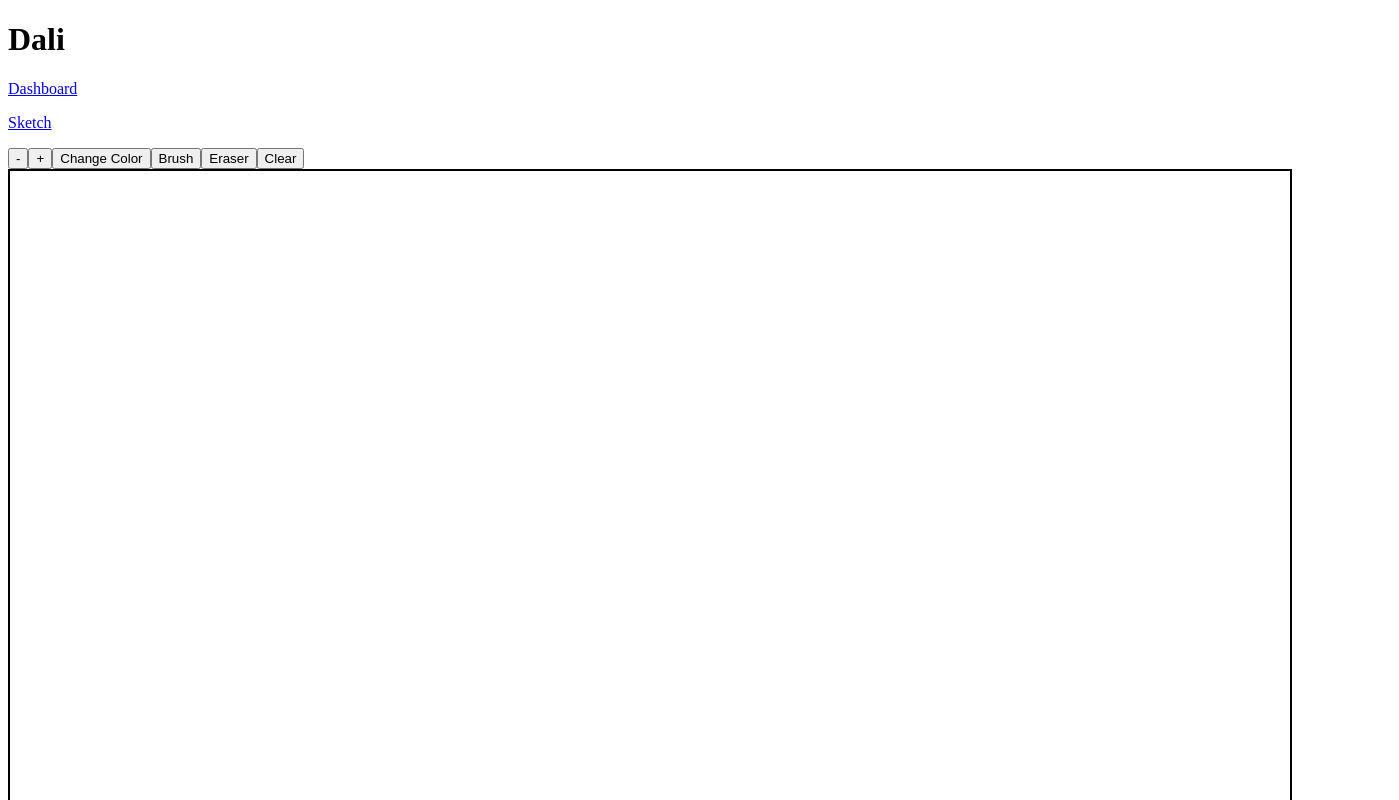
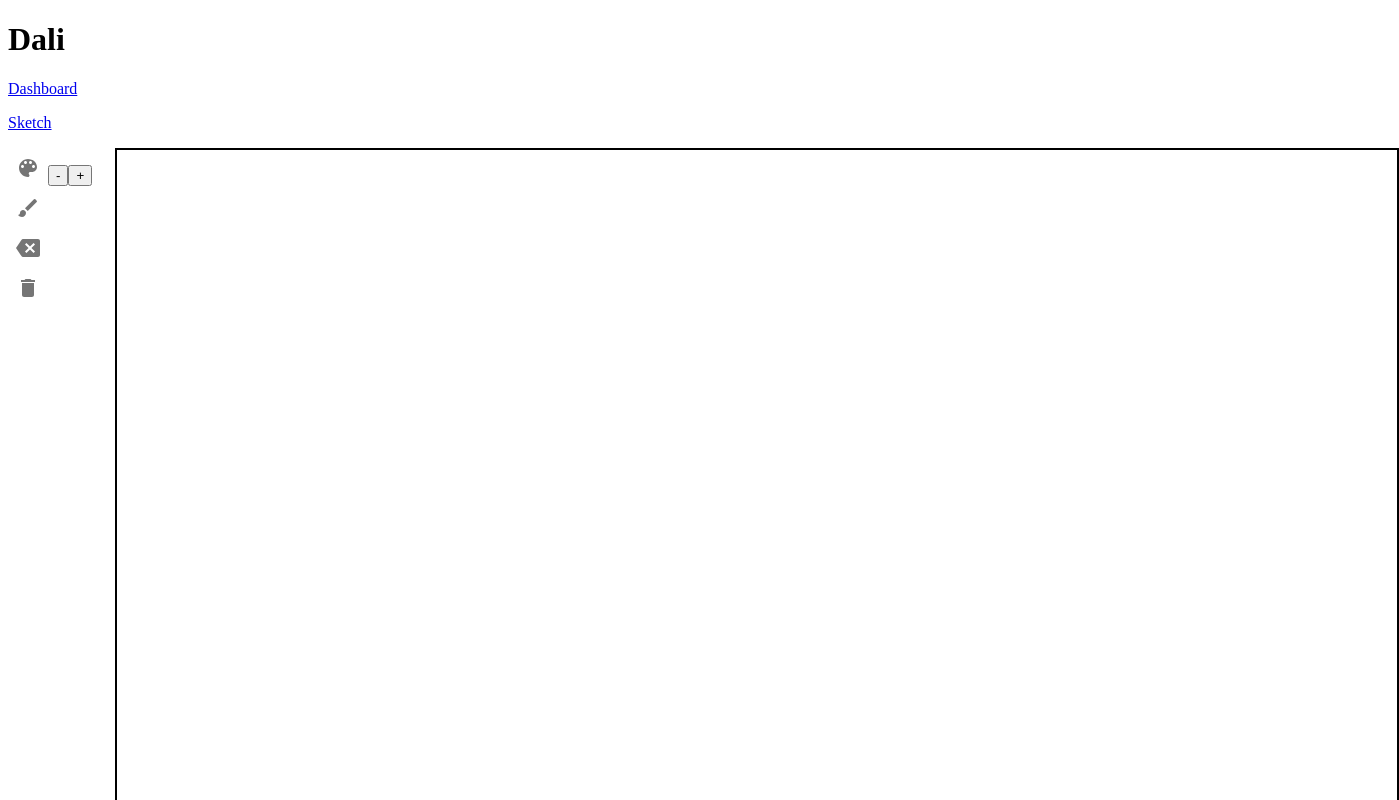
Before and after one commit to dimassudjito/dali, a React (Create React App) app in the folder frontend/: page /sketch in a window 1280 px wide. Shown: the top 800 px of the page, 1399 px wide, since content can reach past the window. Built offline with nearby package versions, Linux system fonts and the light colour scheme.

Commit message:
get button icons vertically

```diff
--- a/frontend/src/pages/Sketch.tsx
+++ b/frontend/src/pages/Sketch.tsx
@@ -1,4 +1,11 @@
 import React, { useState, useEffect, useRef } from 'react'
+import { Box, Grid, ButtonGroup, IconButton } from '@mui/material'
+import {
+  ColorLens as ColorLensIcon,
+  Brush as BrushIcon,
+  Backspace as BackspaceIcon,
+  Delete as DeleteIcon
+} from '@mui/icons-material'
 
 export const Sketch: React.FC = () => {
   const [isDrawing, setIsDrawing] = useState(false)
@@ -104,13 +111,27 @@ export const Sketch: React.FC = () => {
   }, [])
 
   return (
-    <div>
+    <Box>
+      <Grid container spacing={2}>
+        <Grid item xs={12} md={1}>
+          <ButtonGroup orientation="vertical">
+            <IconButton onClick={changeColor}>
+              <ColorLensIcon />
+            </IconButton>
+            <IconButton onClick={getBrush}>
+              <BrushIcon />
+            </IconButton>
+            <IconButton onClick={getEraser}>
+              <BackspaceIcon />
+            </IconButton>
+            <IconButton onClick={clearCanvas}>
+              <DeleteIcon />
+            </IconButton>
+          </ButtonGroup>
           <button onClick={decreaseBrushSize}>-</button>
           <button onClick={increaseBrushSize}>+</button>
-      <button onClick={changeColor}>Change Color</button>
-      <button onClick={getBrush}>Brush</button>
-      <button onClick={getEraser}>Eraser</button>
-      <button onClick={clearCanvas}>Clear</button>
+        </Grid>
+        <Grid item xs={12} md={11}>
           <canvas
             onMouseDown={startDrawing}
             onMouseUp={finishDrawing}
@@ -118,6 +139,8 @@ export const Sketch: React.FC = () => {
             ref={canvasRef}
             style={{ border: '2px solid black' }}
           ></canvas>
-    </div>
+        </Grid>
+      </Grid>
+    </Box>
   )
 }
```
Lines whose indentation alone changed are shown as unchanged.
